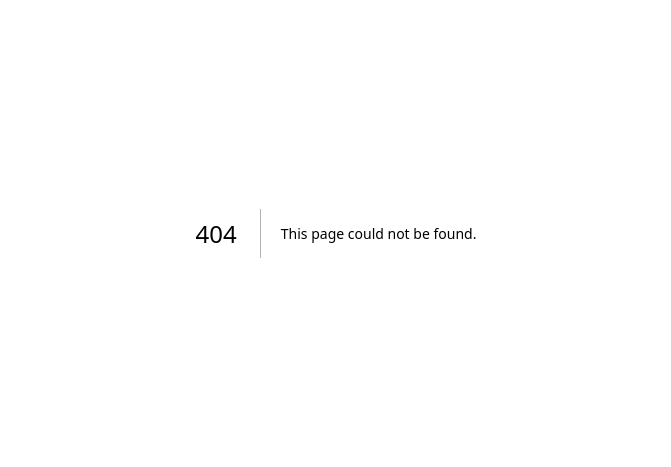
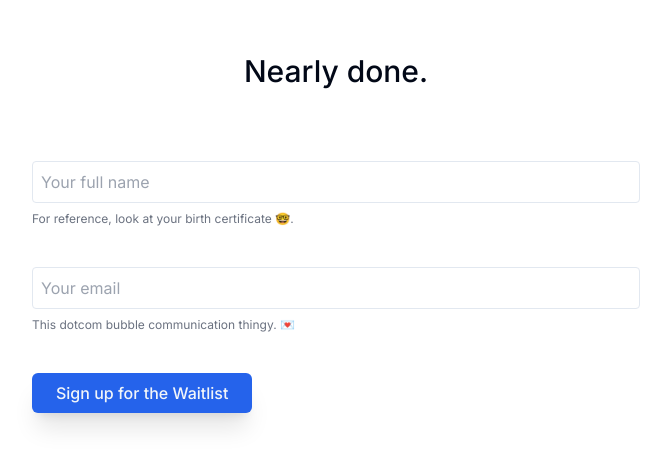
Before and after one commit to paulocerez/2docs-landing, a Next.js app: page /signup in a window 1280 px wide. Before the commit this address had no page. Shown: the part 167-634 px from the top of the page, without its empty margins (304-975 px from the left). Built offline with nearby package versions, Linux system fonts and the light colour scheme.

Commit message:
remake the landing page

```diff
--- a/app/layout.tsx
+++ b/app/layout.tsx
@@ -17,16 +17,7 @@ export default function RootLayout({
 }>) {
   return (
     <html lang="en">
-      <body className={inter.className}>
-        <ThemeProvider
-          attribute="class"
-          defaultTheme="light"
-          enableSystem
-          disableTransitionOnChange
-        >
-          {children}
-        </ThemeProvider>
-      </body>
+      <body className={inter.className}>{children}</body>
     </html>
   );
 }
--- a/app/page.tsx
+++ b/app/page.tsx
@@ -6,8 +6,7 @@ import Loom from "@/components/Loom";
 
 export default function Home() {
   return (
-    <main className="flex flex-col p-8 justify-between items-center space-y-12">
-      <Header />
+    <main className="flex flex-col p-8 justify-center items-center space-y-12 h-screen">
       <Content />
       <Loom />
       <Footer />
--- a/components/SignupForm.tsx
+++ b/app/signup/page.tsx
@@ -1,7 +1,5 @@
 "use client";
-
 import { FormEvent, useState } from "react";
-import { Button } from "./ui/button";
 
 export default function Signup() {
   const [name, setName] = useState("");
@@ -40,7 +38,6 @@ export default function Signup() {
     } catch (error) {
       console.error("Signup error:", error);
       setIsError(true);
-      //   retrieve backend error message for appropriate response for the user
       setMessage(
         error instanceof Error
           ? error.message
@@ -52,11 +49,12 @@ export default function Signup() {
   };
 
   return (
-    <div className="w-full max-w-md mx-auto p-6 animate-slide-in-bottom border rounded-sm shadow-md">
-      <h1 className="text-xl font-medium text-center mb-6">
-        We just need a few <span className="text-blue-500">details</span> 👀👉🏼👈🏼
-      </h1>
-      <form onSubmit={handleSubmit} className="space-y-6">
+    <div className="flex flex-col justify-center items-center p-4 h-screen space-y-12">
+      <h1 className="text-3xl font-medium text-center mb-6">Nearly done.</h1>
+      <form
+        onSubmit={handleSubmit}
+        className="space-y-10 px-4 w-full max-w-screen-sm"
+      >
         <div className="space-y-2">
           <input
             type="text"
@@ -83,14 +81,13 @@ export default function Signup() {
             This dotcom bubble communication thingy. 💌
           </p>
         </div>
-        <Button
-          variant="outline"
+        <button
           type="submit"
           disabled={isLoading}
-          className="w-full"
+          className="text-center bg-blue-600 hover:bg-blue-500 py-2 px-4 text-slate-100 rounded-md font-medium w-full md:w-auto md:px-6 shadow-xl"
         >
           {isLoading ? "Signing up..." : "Sign up for the Waitlist"}
-        </Button>
+        </button>
         {message && (
           <p
             className={`text-sm mt-4 ${
--- a/components/Content.tsx
+++ b/components/Content.tsx
@@ -1,68 +1,28 @@
-import { useEffect, useState } from "react";
 import { Button } from "./ui/button";
-import Signup from "./SignupForm";
 import Image from "next/image";
 import { useTheme } from "next-themes";
 import { Skeleton } from "@/components/ui/skeleton";
+import Link from "next/link";
 
 export default function Content() {
-  const [signup, setSignup] = useState(false);
-  const [mounted, setMounted] = useState(false);
-  const { resolvedTheme } = useTheme();
-  //   resolvedTheme of useTheme hook takes user preference + system settings into account
-
-  //   mounted state set in useEffect to ensure rendering only after being mounted on client side
-
-  useEffect(() => {
-    setMounted(true);
-  }, []);
-
-  if (signup) {
-    return <Signup />;
-  }
-
-  //
-  if (!mounted) {
-    return (
-      <div className="flex flex-col space-y-3">
-        <Skeleton className="h-[300px] w-[450px] rounded-xl" />
-        <div className="space-y-2">
-          <Skeleton className="h-4 w-[450px]" />
-        </div>
-      </div>
-    );
-  }
-
   return (
-    <div className="flex flex-col space-y-16 items-center text-center animate-slide-in-bottom max-w-3xl">
-      {resolvedTheme === "dark" ? (
-        <Image src="/waiter-dark.svg" alt="overview" width={450} height={300} />
-      ) : (
-        <Image
-          src="/waiter-light.svg"
-          alt="overview"
-          width={450}
-          height={300}
-        />
-      )}
+    <div className="flex flex-col space-y-12 items-center text-left md:text-center animate-slide-in-bottom max-w-3xl py-8">
       <div className="flex flex-col space-y-4">
-        <h1 className="text-md md:text-xl">{"<2docs/>"}</h1>
-        <h2 className="text-xl md:text-2xl lg:text-4xl font-semibold">
-          Combine two or more API docs into{" "}
-          <span className="text-blue-500 underline decoration-dotted">
-            seamless
-          </span>{" "}
-          code workflows.{" "}
+        <h2 className="text-4xl lg:text-6xl font-semibold">
+          Two API&apos;s. <br></br>
+          One workflow.
         </h2>
-        <p className="text-sm md:text-lg text-gray-500">
-          Best used for all API&apos;s Zapier didn&apos;t integrate yet. Or if
-          you planned higher budget for domain names than automation saas
-          subscriptions.
+        <p className="text-md md:text-xl text-gray-500 max-w-2xl">
+          You give us the docs, we generate the workflow - from document
+          generation to flashcard creation.
         </p>
       </div>
-      <Button variant="outline" onClick={() => setSignup(true)}>
+      <Link
+        href="/signup"
+        className="text-center bg-blue-600 hover:bg-blue-500 py-2 px-4 text-slate-100 rounded-md font-medium w-full md:w-auto md:px-6 shadow-xl"
+      >
         Sign up for the Waitlist
-      </Button>
+      </Link>
     </div>
   );
 }
--- a/components/Loom.tsx
+++ b/components/Loom.tsx
@@ -1,7 +1,7 @@
 export default function Loom() {
   return (
-    <div className="flex flex-col space-y-4">
-      <p className="text-gray-500 text-xs">Check out the explanation:</p>
+    <div className="flex flex-col space-y-4 text-center ">
+      <p className="text-gray-500 text-md">Check out the explanation:</p>
       <iframe
         src="https://www.loom.com/embed/9cb21f641319445eb8e64bde2aa23e34?sid=5dfc7397-4e70-44e9-a45c-d8f319696f67?hide_owner=true&hide_share=true&hide_title=true&hideEmbedTopBar=true"
         frameBorder="0"
```
